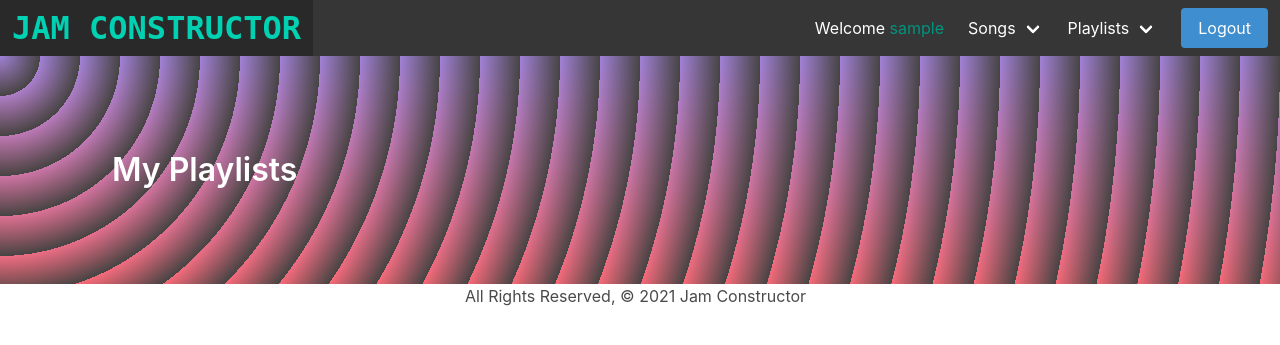
After one commit to andrewpaparella/Jam_Constructor, a Django app: page /playlists/personal in a window 1280 px wide. The commit adds this page. Shown: the top 345 px of the page. Run offline with Django 3.2, Linux system fonts and the light colour scheme; the visitor is signed in with stand-in values (Sample User, id 1); data that the repository does not hold is empty.

Commit message:
add personal playlist page

```diff
--- a/main_app/templates/base.html
+++ b/main_app/templates/base.html
@@ -70,6 +70,9 @@
                 <a href="{% url 'playlists_index' %}" class="navbar-item"
                   >All Playlists</a
                 >
+                <a href="{% url 'playlists_personal' %}" class="navbar-item"
+                  >My Playlists</a
+                >
               </div>
             </div>
             <div class="navbar-item">
--- a/main_app/templates/playlists/details.html
+++ b/main_app/templates/playlists/details.html
@@ -2,7 +2,7 @@
 <div class="hero">
   <div class="hero-body">
     {% if playlist.user.id == user.id %}
-    <p class="subtitle has-text-white">Add songs to your playlist</p>
+    <p class="title has-text-white">Add songs to your playlist</p>
     {% endif %}
   </div>
 </div>
--- /dev/null
+++ b/main_app/templates/playlists/personal.html
@@ -0,0 +1,43 @@
+{% extends 'base.html' %} {% block content %}
+<div class="hero">
+  <div class="hero-body">
+    <h1 class="title has-text-white">My Playlists</h1>
+  </div>
+</div>
+
+{% for playlist in playlists %}
+<div class="notification is-link is-light">
+  <div class="container is-fluid">
+    <div class="content">
+      <div class="level">
+        <div class="level-left">
+          <div class="level-item">
+            <span class="title is-6 has-text-dark">{{ playlist.title }}</span>
+          </div>
+        </div>
+        <div class="level-right">
+          <div class="level-item">
+            <p>{{ playlist.user.username }}</p>
+          </div>
+          <div class="level-item">
+            <a
+              href="{% url 'playlists_details' playlist.id %}"
+              class="is-pulled-right button is-info is-small is-rounded"
+              >details</a
+            >
+          </div>
+        </div>
+      </div>
+
+      {% for song in playlist.song.all %}
+      <div class="tag is-dark">
+        <p>
+          <strong class="has-text-warning">{{ song.name }}</strong> - {{song.artist}}
+        </p>
+      </div>
+
+      {% endfor %}
+    </div>
+  </div>
+</div>
+{% endfor %} {% endblock %}
--- a/main_app/urls.py
+++ b/main_app/urls.py
@@ -29,6 +29,7 @@ urlpatterns = [
     path("songs/<int:pk>/update/", views.SongUpdate.as_view(), name="songs_update"),
     path("songs/<int:song_id>/delete_songreview/<int:review_id>/", views.delete_songreview, name="delete_songreview"),
     path("playlists/<int:playlist_id>/delete_playlistreview/<int:review_id>/", views.delete_playlistreview, name="delete_playlistreview"),
+    path("playlists/personal", views.playlists_personal, name="playlists_personal"),
     path('accounts/signup/', views.signup, name='signup'),
 ]
 
--- a/main_app/views.py
+++ b/main_app/views.py
@@ -59,14 +59,12 @@ def playlists_details(request, playlist_id):
     add_reviewplaylist_form = AddReviewPlaylistForm()
     return render(request, "playlists/details.html", {"playlist": playlist, 'add_song_form': add_song_form, 'add_reviewplaylist_form': add_reviewplaylist_form,'songs' : songs_playlist_doesnt_have})
 
-# @login_required
-# def add_song(request, playlist_id):
-#     form = AddSongForm(request.POST)
-#     if form.is_valid():
-#         new_song = form.save(commit=False)
-#         new_song.playlist_id = playlist_id
-#         new_song.save()
-#     return redirect('playlists_details', playlist_id=playlist_id)
+@login_required
+def playlists_personal(request):
+    user = request.user
+    playlists = user.playlist_set.all()
+    return render(request, "playlists/personal.html", {"playlists": playlists})
+
 @login_required
 def add_playlistreview(request, playlist_id):
     form = AddReviewPlaylistForm(request.POST)
```
